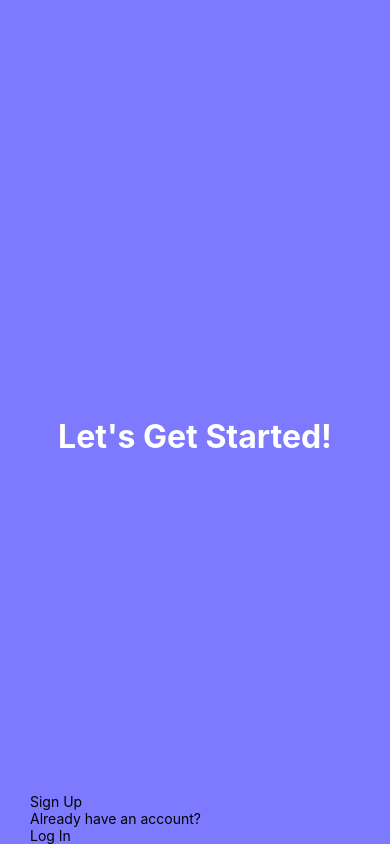
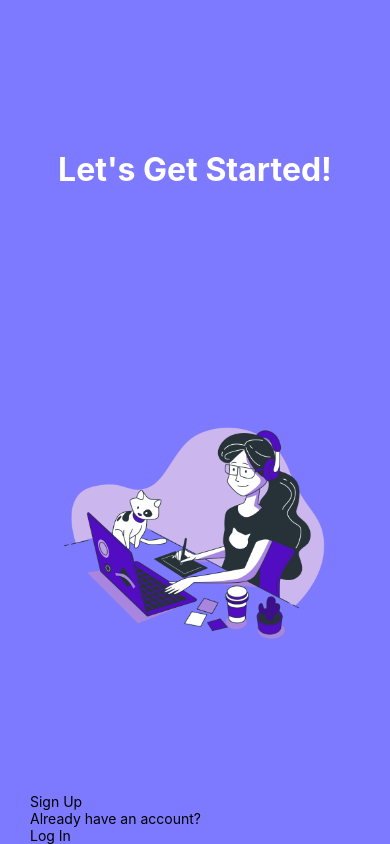
Before and after one commit to MarkJasonPatron/appdev2, a React Native app in the folder appdev2-midterm-exam/: screen / in a window 390 px wide. Built offline with nearby package versions, Linux system fonts and the light colour scheme; grey boxes are pictures that could not be loaded.

Commit message:
Step 4: Create the Middle Section (Image Area)

```diff
--- a/appdev2-midterm-exam/src/screens/WelcomeScreen.js
+++ b/appdev2-midterm-exam/src/screens/WelcomeScreen.js
@@ -53,5 +53,16 @@ const styles = StyleSheet.create({
     color: "#FFFFFF",
     textAlign: "center",
   },
+  // Step 4: Middle Section
+  middleSection: {
+    flex: 3,
+    justifyContent: "center",
+    alignItems: "center",
+  },
+  image: {
+    width: "100%",
+    height: "100%",
+    resizeMode: "contain",
+  },
 
 });
```
Also changed, not shown: appdev2-midterm-exam/assets/Welcome.png (added).
